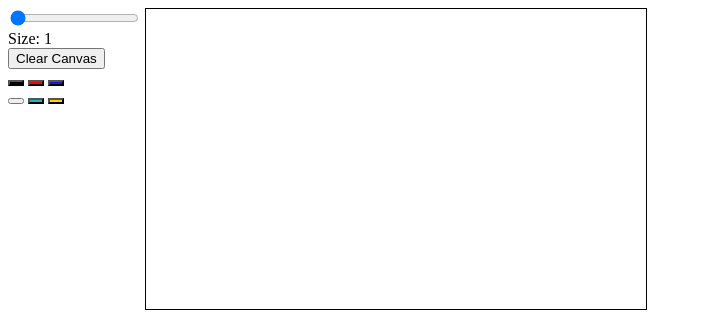
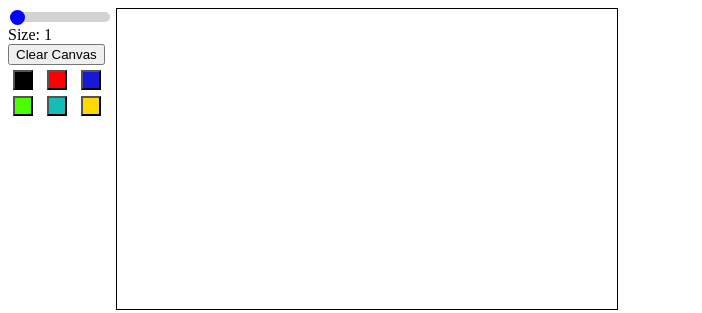
Before and after one commit to kcirym10/A00819666-Graficas-Computacionales, a plain HTML site: page Activities/2 Paint/index.html in a window 1280 px wide. Shown: the whole page, without its empty margins (0-702 px from the left). Drawn offline with Linux system fonts and the light colour scheme.

Commit message:
Added styles to buttons

```diff
--- a/Activities/2 Paint/index.html
+++ b/Activities/2 Paint/index.html
@@ -3,8 +3,9 @@
 <html lang="en" xmlns="http://www.w3.org/1999/xhtml">
 <head>
     <meta charset="utf-8" />
+    <title>Paint - A00819666</title>
     <script src="script.js"></script>
-    <title>Paint - A00819666</title>
+    <link rel="stylesheet" href="styles.css" />
 </head>
 <body onload="main()">
     <div style="display: inline-block;">
@@ -15,13 +16,13 @@
         <button id="clearBtn">Clear Canvas</button>
         <br />
         <!--Color buttons-->
-        <button id="color1"style='background-color: black'   value="#000000" class="colors"></button>
-        <button id="color2"style='background-color: #ff0000' value="#ff0000" class="colors"></button>
-        <button id="color3"style='background-color: #1718d8' value="#1718d8" class="colors"></button>
+        <button id="color1" style='background-color: black'   value="#000000" class="colors"></button>
+        <button id="color2" style='background-color: #ff0000' value="#ff0000" class="colors"></button>
+        <button id="color3" style='background-color: #1718d8' value="#1718d8" class="colors"></button>
         <br />
-        <button id="color4"style='bxackground-color: #4cff00' value="#4cff00" class="colors"></button>
-        <button id="color5"style='background-color: #14bdb7' value="#14BDB7" class="colors"></button>
-        <button id="color6"style='background-color: #ffd800' value="#FFD800" class="colors"></button>
+        <button id="color4" style='background-color: #4cff00' value="#4cff00" class="colors"></button>
+        <button id="color5" style='background-color: #14bdb7' value="#14BDB7" class="colors"></button>
+        <button id="color6" style='background-color: #ffd800' value="#FFD800" class="colors"></button>
     </div>
     <canvas id="canvas" width="500" height="300" style="background-color: white; vertical-align: top; border: 1px double black;"></canvas>
 </body>
--- a/Activities/2 Paint/styles.css
+++ b/Activities/2 Paint/styles.css
@@ -1,3 +1,21 @@
-body
-{
+.colors{
+    height : 20px;
+    width : 20px;
+    margin : 5px 5px 0 5px;
 }
+#myRange{
+    -webkit-appearance : none;
+    width : 100px;
+    height: 10px;
+    border-radius : 5px;
+    background: #d3d3d3;
+    overflow : visible;
+    outline : none;
+}
+#myRange::-webkit-slider-thumb{
+    -webkit-appearance : none;
+    width : 15px;
+    height : 15px;
+    border-radius : 10px;
+    background-color : blue;
+}
```
